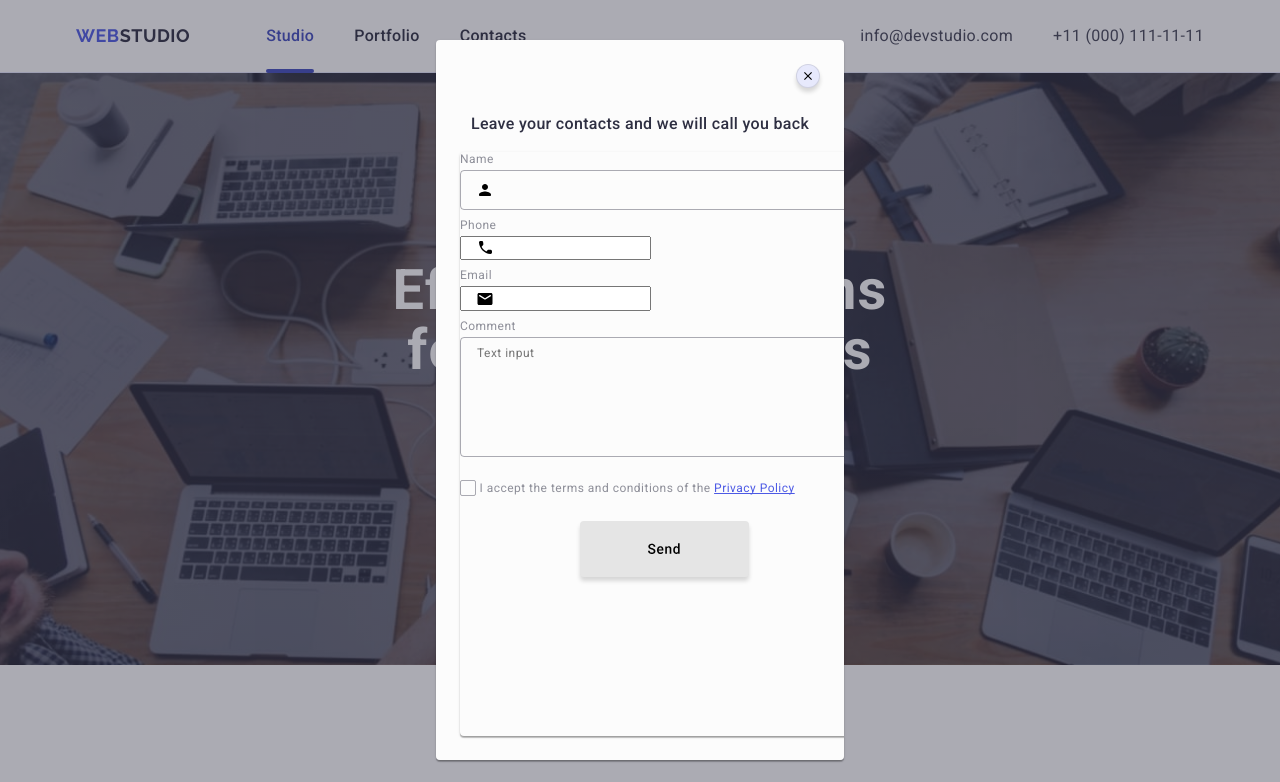
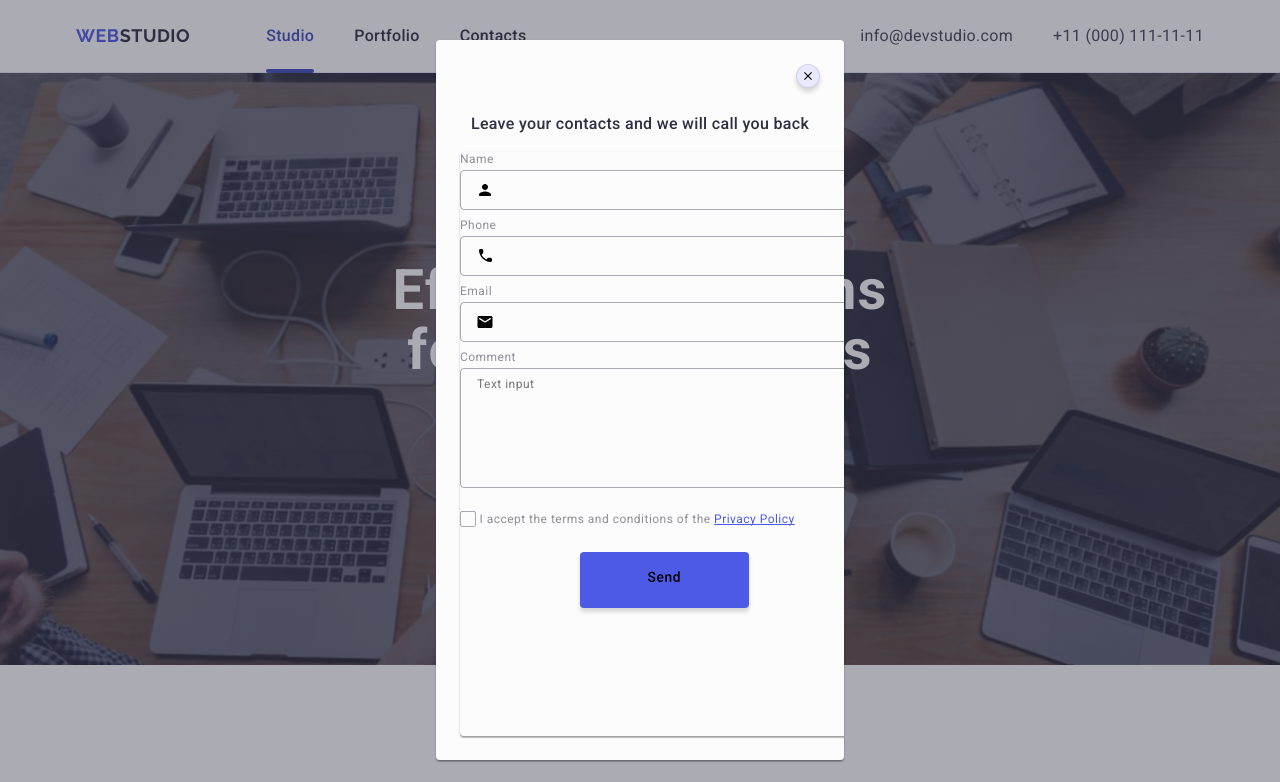
Before and after one commit to AllaP47/goit-markup-hw-05, a plain HTML site: page index.html in a window 1280 px wide. Shown: the top 782 px of the page. Drawn offline with nearby package versions, Linux system fonts and the light colour scheme.

Commit message:
add message

```diff
--- a/css/style.css
+++ b/css/style.css
@@ -853,11 +853,7 @@ img {
   clip: rect(0, 0, 0, 0);
   border: 0;
 }
-input [type="checkbox"]:checked + .checkbox-privacy > .text-checkbox {
-  background-color: #404bbf;
-  border: none;
-  fill: #f4f4fd;
-}
+
 .text-checkbox {
   display: inline-flex;
   align-items: center;
@@ -871,24 +867,32 @@ input [type="checkbox"]:checked + .checkbox-privacy > .text-checkbox {
     fill 250ms cubic-bezier(0.4, 0, 0.2, 1);
   fill: transparent;
 }
+
 .checkbox-link {
   line-height: 1.4;
   text-decoration: underline;
   text-decoration-skip-ink: none;
   color: #4d5ae5;
 }
+
+input [type="checkbox"]:checked > .text-checkbox {
+  background-color: #404bbf;
+  border: none;
+  fill: #f4f4fd;
+}
+
 .btn-modal {
-  display: flex;
-  align-items: center;
-  justify-content: center;
+  display: block;
+  min-width: 169px;
 
   border-radius: 4px;
   padding: 16px 32px;
   width: 169px;
   height: 56px;
   box-shadow: 0 4px 4px 0 rgba(0, 0, 0, 0.15);
-  background: #e5e5e5;
+  background-color: #4d5ae5;
   margin: 0 auto;
+  color: #ffffff;
 }
 
 .icon-modal {
--- a/index.html
+++ b/index.html
@@ -603,7 +603,7 @@
             <label class="window" for="user-phone">Phone</label>
             <div class="modal-window-info">
               <input
-                class="info"
+                class="info-input"
                 id="user-phone"
                 name="user-phone"
                 type="text"
@@ -618,7 +618,7 @@
             <label class="window" for="user-email">Email</label>
             <div class="modal-window-info">
               <input
-                class="info"
+                class="info-input"
                 id="user-email"
                 name="user-email"
                 type="text"
```
